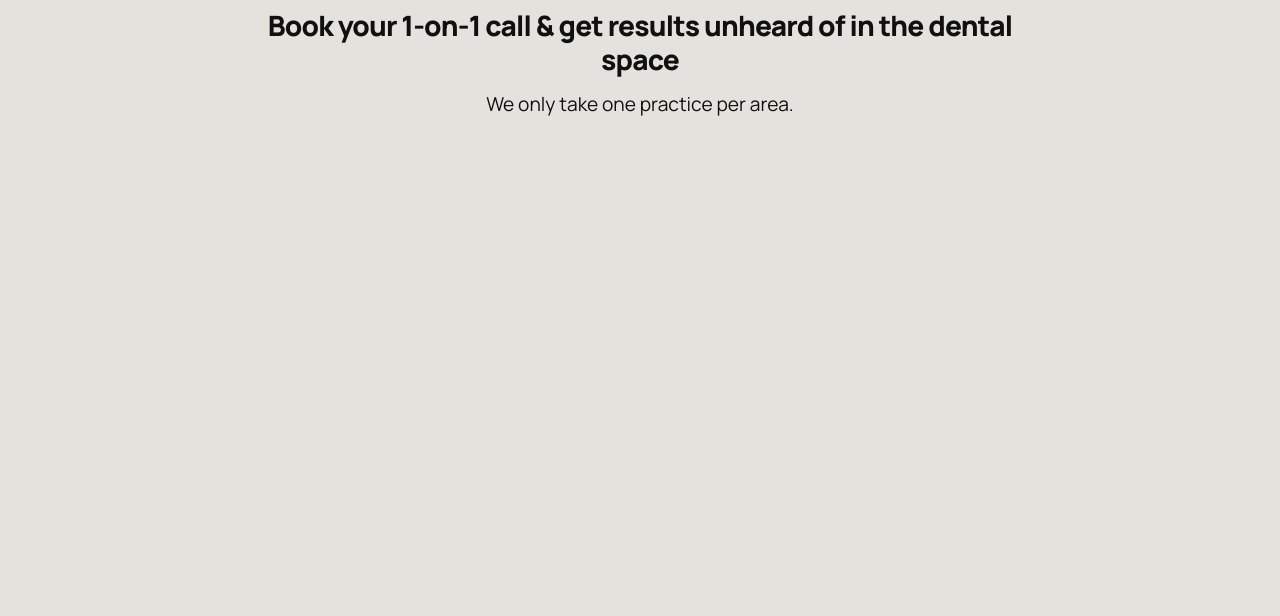
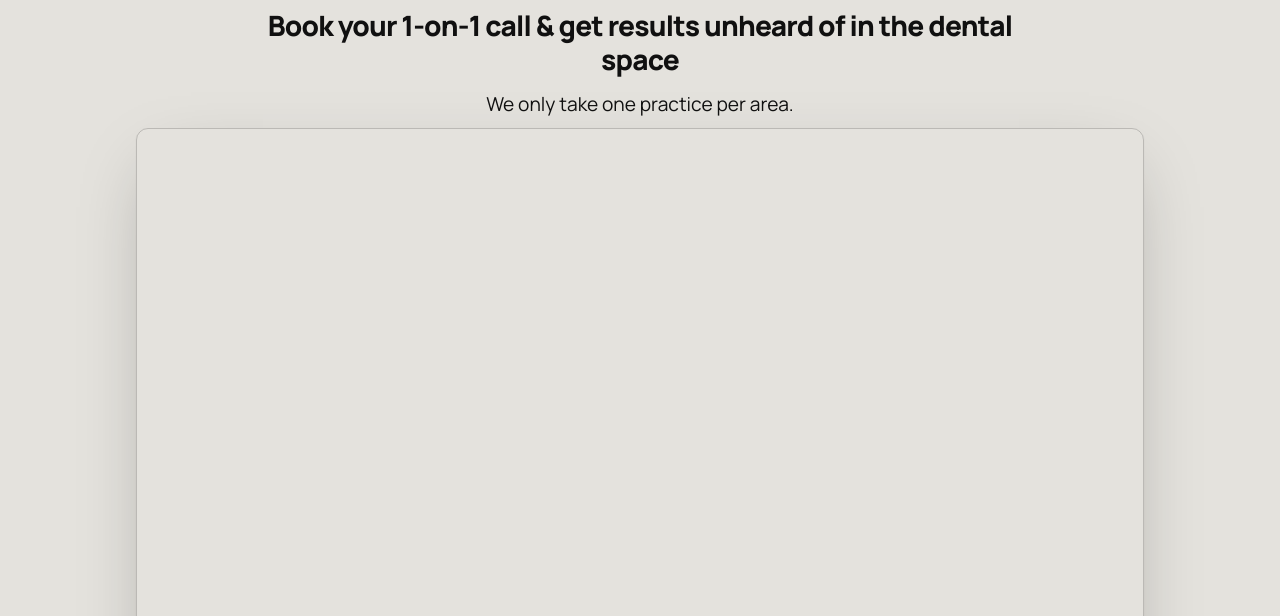
Before and after one commit to sebastiananand88-prog/algarithm, a plain HTML site: page dist/dental/index.html in a window 1280 px wide. Shown: the part 336-952 px from the top of the page. Drawn offline with Linux system fonts and the light colour scheme; a script that the page names is missing.

Commit message:
Frame the Typeform embed as a card so it stands out from the page
Co-Authored-By: Claude Opus 5.5 <noreply@anthropic.com>

```diff
--- a/dist/assets/styles.css
+++ b/dist/assets/styles.css
@@ -72,7 +72,12 @@ main { max-width: 1040px; margin: 0 auto; padding: 0 16px; }
 .video-empty::before { display: none; }
 
 /* lead form / calendar */
-.typeform-embed { width: 100%; min-height: 600px; }
+.typeform-embed {
+  width: 100%; height: 600px; overflow: hidden;
+  border: 1px solid rgba(0, 0, 0, 0.18); border-radius: 12px;
+  box-shadow: 0 1px 2px rgba(0, 0, 0, 0.06), 0 24px 70px -20px rgba(0, 0, 0, 0.28);
+}
+.typeform-embed .tf-v1-widget, .typeform-embed iframe { height: 100% !important; }
 /* No box of our own: the GHL embed draws its own card. */
 .book { position: relative; scroll-margin-top: 16px; }
 .book.loading { min-height: 802px; }
--- a/src/styles.css
+++ b/src/styles.css
@@ -72,7 +72,12 @@ main { max-width: 1040px; margin: 0 auto; padding: 0 16px; }
 .video-empty::before { display: none; }
 
 /* lead form / calendar */
-.typeform-embed { width: 100%; min-height: 600px; }
+.typeform-embed {
+  width: 100%; height: 600px; overflow: hidden;
+  border: 1px solid rgba(0, 0, 0, 0.18); border-radius: 12px;
+  box-shadow: 0 1px 2px rgba(0, 0, 0, 0.06), 0 24px 70px -20px rgba(0, 0, 0, 0.28);
+}
+.typeform-embed .tf-v1-widget, .typeform-embed iframe { height: 100% !important; }
 /* No box of our own: the GHL embed draws its own card. */
 .book { position: relative; scroll-margin-top: 16px; }
 .book.loading { min-height: 802px; }
```
